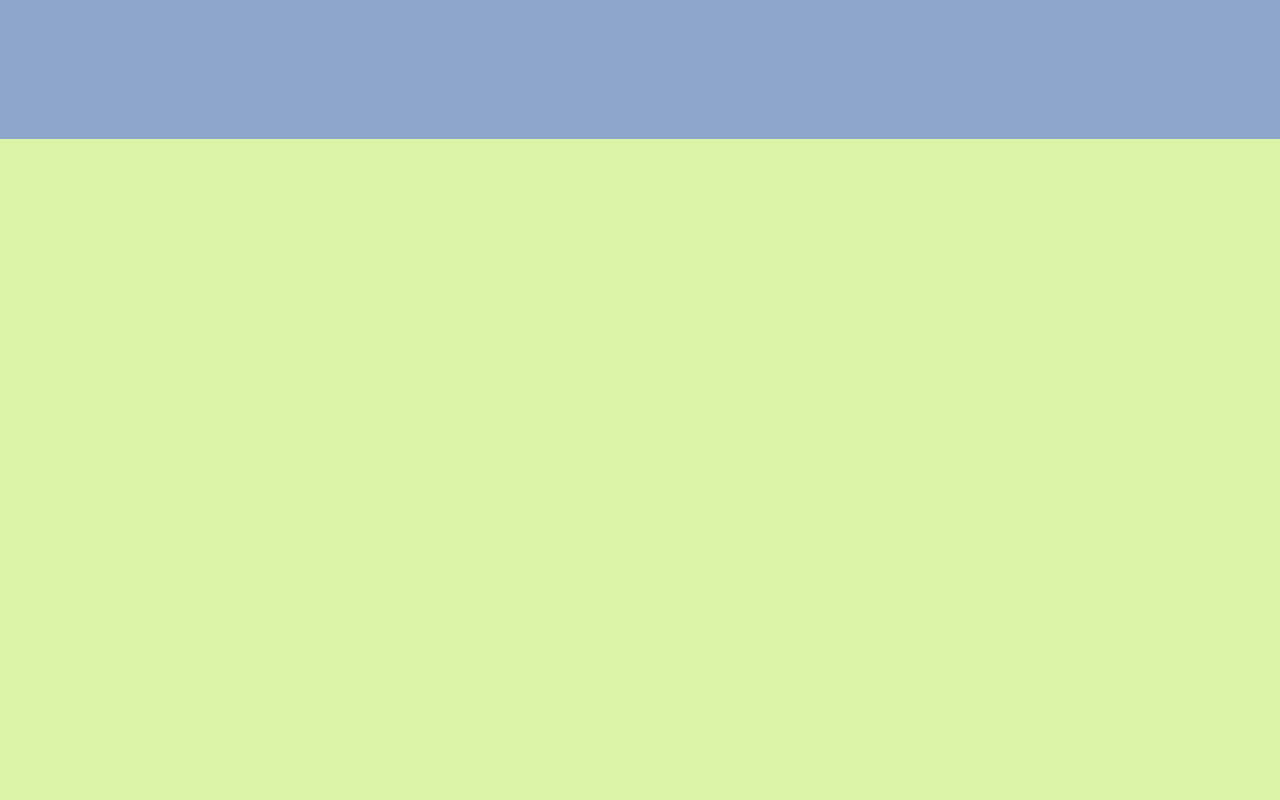
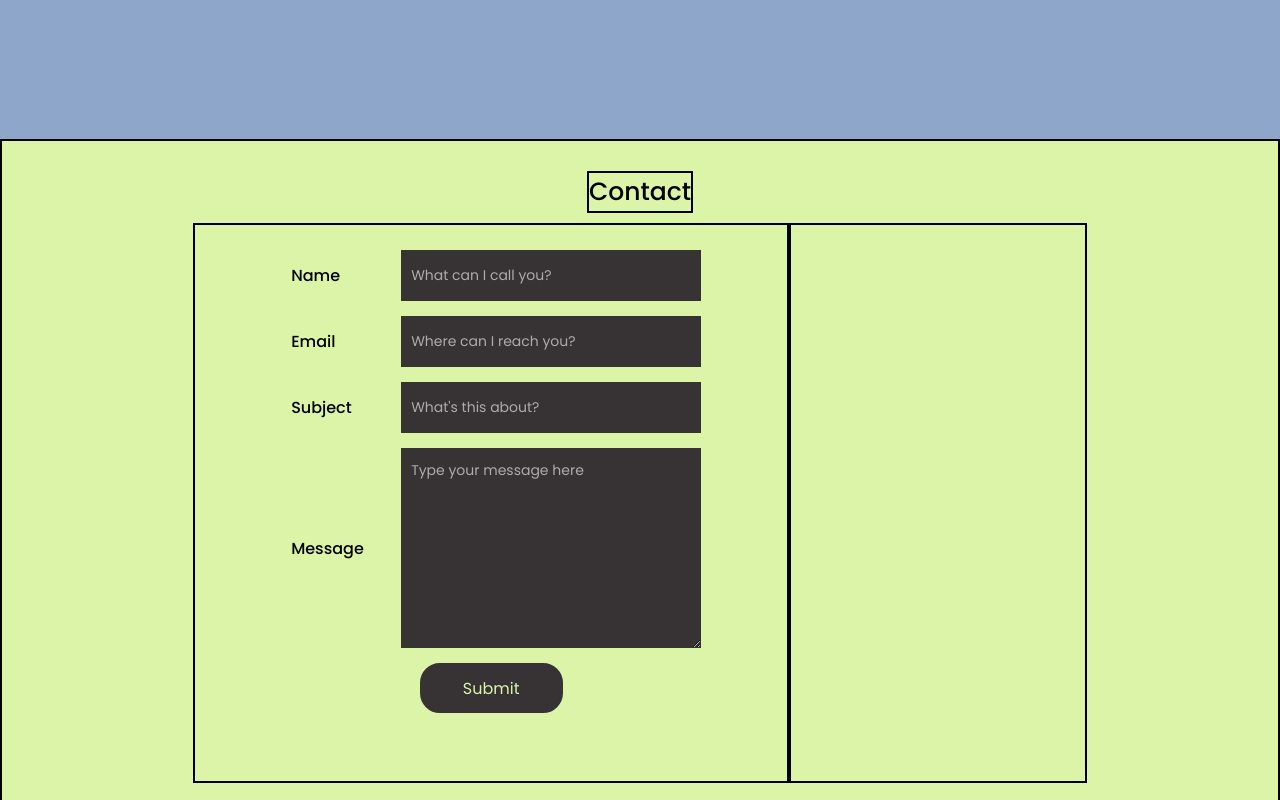
Before and after one commit to dhawaldarji7/dhawaldarjiportfolio2.0, a React (Create React App) app: page / in a window 1280 px wide. Shown: the part 3060-3860 px from the top of the page. Built offline with nearby package versions, Linux system fonts and the light colour scheme.

Commit message:
Structured the contact page

```diff
--- a/src/Components/Background/BackgroundStyledElements.js
+++ b/src/Components/Background/BackgroundStyledElements.js
@@ -2,11 +2,11 @@ import styled from "styled-components";
 import { Heading as H } from "../About/AboutStyledElemenets";
 
 export const BackgroundContainer = styled.div`
-  height: auto;
   background: #7d84b2;
   padding-top: 30px;
   user-select: none;
   padding-bottom: 30px;
+  width: 100%;
 `;
 
 export const BackgroundContent = styled.div`
@@ -34,7 +34,6 @@ export const Item = styled.div`
   display: flex;
   flex-direction: column;
   margin-bottom: 25px;
-  width: fit-content;
 `;
 
 export const ItemWrapper = styled.div`
--- a/src/Components/Contact/ContactStyledElements.js
+++ b/src/Components/Contact/ContactStyledElements.js
@@ -1,7 +1,115 @@
 import styled from "styled-components";
+import { Heading as H } from "../Background/BackgroundStyledElements";
 
 export const ContactContainer = styled.div`
-  height: 800px;
+  display: flex;
+  flex-direction: column;
+  align-items: center;
+  justify-content: center;
   background: #dbf4a7;
   user-select: none;
+  height: auto;
+  padding-top: 30px;
+  user-select: none;
+  padding-bottom: 30px;
+  border: 2px solid black;
 `;
+
+export const Heading = styled(H)`
+  text-decoration: none;
+  border: none;
+  border: 2px solid black;
+`;
+
+export const ContactGrid = styled.div`
+  display: grid;
+
+  grid-template-columns: 2fr 1fr;
+  grid-template-rows: 80%;
+  height: 700px;
+  width: 70%;
+
+  @media screen and (max-width: 640px) {
+    grid-template-columns: 1fr;
+    grid-template-rows: 75%;
+    width: 80vw;
+  }
+`;
+
+export const ContactForm = styled.div`
+  padding: 10px 10px;
+  border: 2px solid black;
+  height: auto;
+`;
+
+export const ContactDetails = styled.div`
+  border: 2px solid black;
+`;
+
+export const Form = styled.form`
+  label {
+    margin: 10px 10px;
+    color: black;
+    display: inline-block;
+    width: 100px;
+    font-weight: 500;
+    font-size: 16px;
+  }
+
+  input,
+  textarea,
+  select {
+    padding: 15px 10px;
+    color: #eee;
+    background: #373233;
+    border: 0;
+    outline: none;
+    font-size: 14px;
+    line-height: 14px;
+    width: 300px;
+  }
+
+  input:focus,
+  textarea:focus,
+  select:focus {
+    color: #fff;
+    background-color: grey;
+  }
+
+  input::placeholder,
+  textarea::placeholder {
+    color: #dee1dd;
+    opacity: 70%;
+  }
+
+  textarea {
+    width: 300px;
+    height: 200px;
+  }
+`;
+
+export const Field = styled.div`
+  padding-top: 15px;
+  display: flex;
+  flex-direction: row;
+  align-items: center;
+  justify-content: center;
+`;
+
+export const Button = styled.button`
+  height: 50px;
+  width: 25%;
+  border: 3px solid #373233;
+  border-radius: 20px;
+  background: #373233;
+  color: #dbf4a7;
+  font-size: 16px;
+
+  &:hover {
+    cursor: pointer;
+    background: #dbf4a7;
+    color: #373233;
+    transform: scale(1.05);
+    transition: 0.1s all ease-in;
+  }
+`;
--- a/src/Components/Contact/index.js
+++ b/src/Components/Contact/index.js
@@ -1,8 +1,59 @@
 import React from "react";
-import { ContactContainer } from "./ContactStyledElements";
+import {
+  ContactContainer,
+  Heading,
+  ContactGrid,
+  ContactForm,
+  ContactDetails,
+  Form,
+  Field,
+  Button,
+} from "./ContactStyledElements";
 
 const Contact = () => {
-  return <ContactContainer id="contact"></ContactContainer>;
+  return (
+    <ContactContainer id="contact">
+      <Heading>Contact</Heading>
+
+      <ContactGrid>
+        <ContactForm>
+          <Form>
+            <Field>
+              <label htmlFor="Name">Name</label>
+              <input type="text" placeholder="What can I call you?" />
+            </Field>
+
+            <Field>
+              <label htmlFor="">Email</label>
+              <input type="text" placeholder="Where can I reach you?" />
+            </Field>
+
+            <Field>
+              <label htmlFor="Name">Subject</label>
+              <input type="text" placeholder="What's this about?" />
+            </Field>
+
+            <Field>
+              <label htmlFor="Name">Message</label>
+              <textarea
+                type="text"
+                placeholder="Type your message here"
+                cols="100"
+                row="200"
+                onBlur=""
+                value=""
+              />
+            </Field>
+
+            <Field>
+              <Button>Submit</Button>
+            </Field>
+          </Form>
+        </ContactForm>
+        <ContactDetails></ContactDetails>
+      </ContactGrid>
+    </ContactContainer>
+  );
 };
 
 export default Contact;
```
